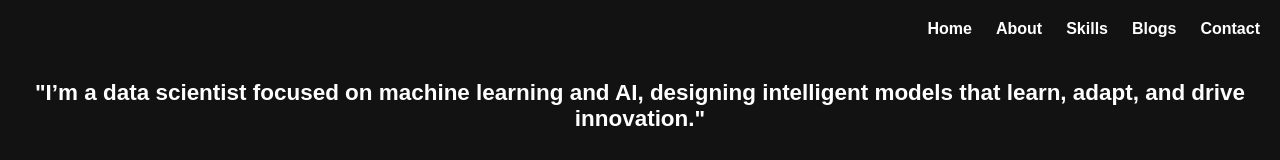
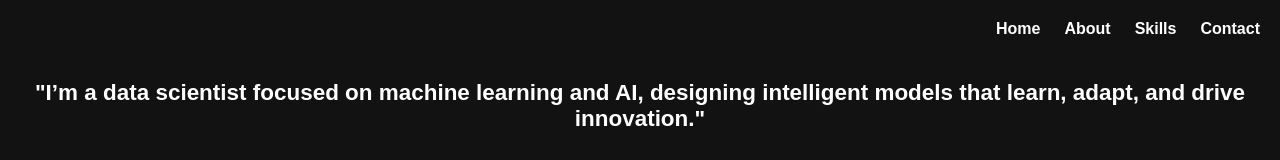
Before and after one commit to aditya0589/websites, a plain HTML site: page machine-learning.html in a window 1280 px wide. Shown: the top 160 px of the page. Drawn offline with Linux system fonts and the light colour scheme.

Commit message:
Update machine-learning.html

```diff
--- a/machine-learning.html
+++ b/machine-learning.html
@@ -14,7 +14,6 @@
                     <li><a href="index.html">Home</a></li>
                     <li><a href="about.html">About</a></li>
                     <li><a href="skills.html">Skills</a></li>
-                    <li><a href="blogs.html">Blogs</a></li>
                     <li><a href="contact.html">Contact</a></li>
                 </ul>
             </nav>
```
